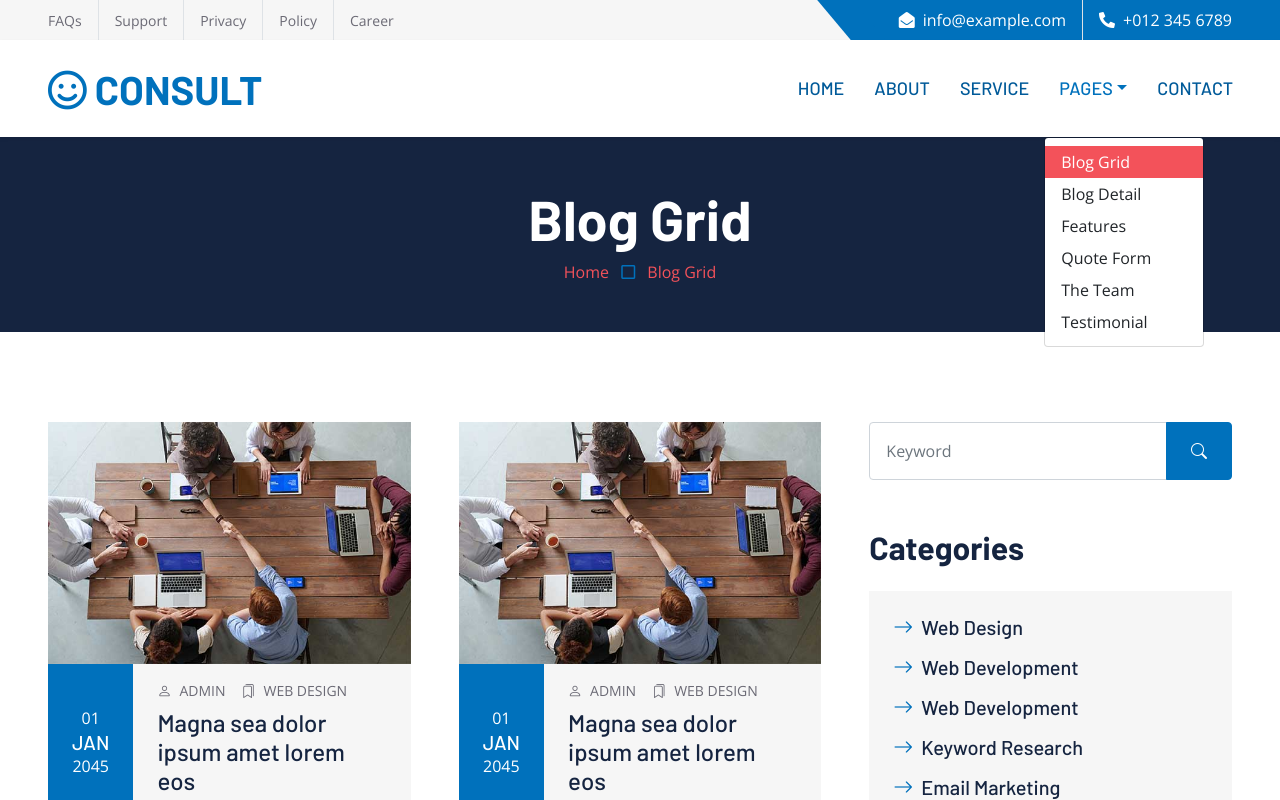
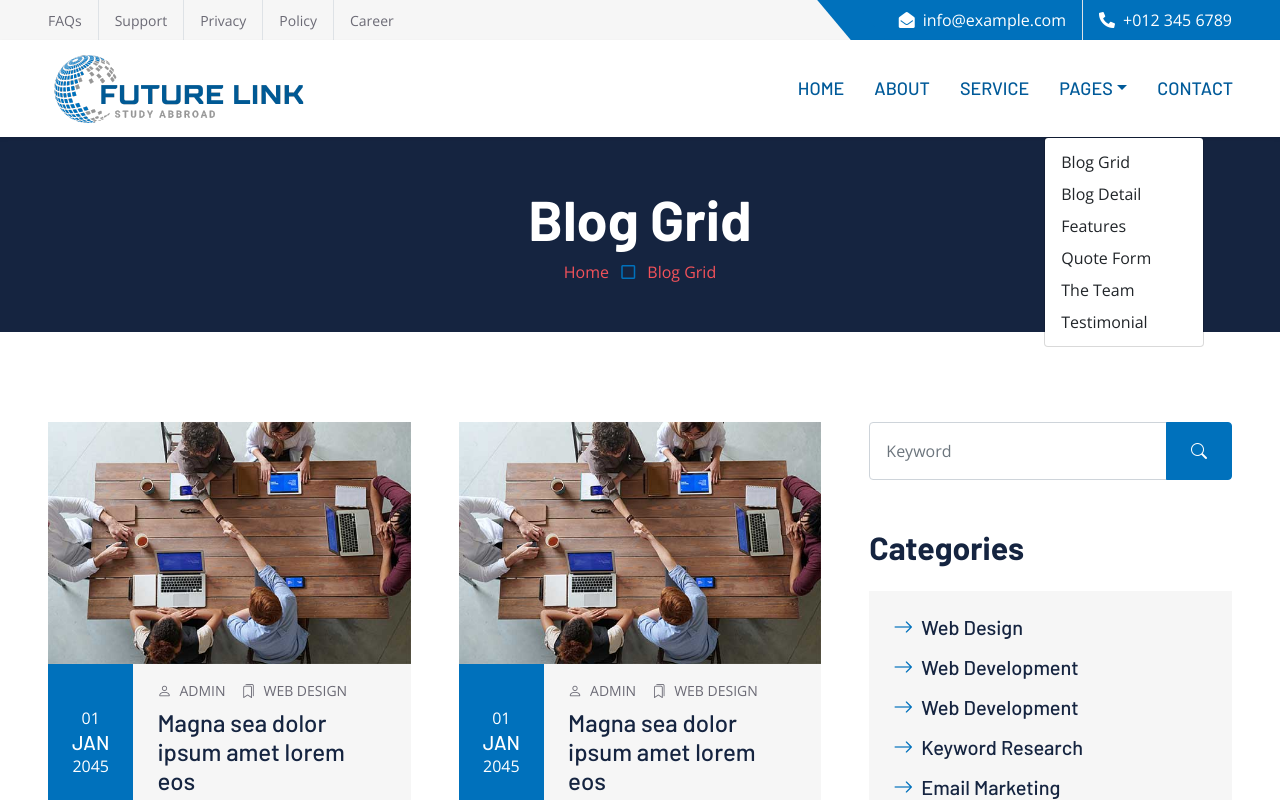
Before and after one commit to huzaifa2964/consultancy-website, a plain HTML site: page consultancy-website-template/blog.html in a window 1280 px wide. Both pictures are taken after a click on the link "PAGES". Shown: the top 800 px of the page. Drawn offline with nearby package versions, Linux system fonts and the light colour scheme.

Commit message:
all pages header

```diff
--- a/consultancy-website-template/blog.html
+++ b/consultancy-website-template/blog.html
@@ -59,10 +59,10 @@
 
 
     <!-- Navbar Start -->
-    <nav class="navbar navbar-expand-lg bg-white navbar-light shadow-sm px-5 py-3 py-lg-0">
-        <a href="index.html" class="navbar-brand p-0">
-            <h1 class="m-0 text-uppercase text-primary"><i class="far fa-smile text-primary me-2"></i>consult</h1>
-        </a>
+   <nav class="navbar navbar-expand-lg bg-white navbar-light shadow-sm px-5 py-3 py-lg-0">
+    <a href="index.html" class="navbar-brand p-0">
+        <img src="img/header-logo.png" alt="Future Link Study Abroad" style="height: 70px; width: 300px;">
+    </a>
         <button class="navbar-toggler" type="button" data-bs-toggle="collapse" data-bs-target="#navbarCollapse">
             <span class="navbar-toggler-icon"></span>
         </button>
@@ -72,9 +72,9 @@
                 <a href="about.html" class="nav-item nav-link">About</a>
                 <a href="service.html" class="nav-item nav-link">Service</a>
                 <div class="nav-item dropdown">
-                    <a href="#" class="nav-link dropdown-toggle active" data-bs-toggle="dropdown">Pages</a>
+                    <a href="#" class="nav-link dropdown-toggle" data-bs-toggle="dropdown">Pages</a>
                     <div class="dropdown-menu m-0">
-                        <a href="blog.html" class="dropdown-item active">Blog Grid</a>
+                        <a href="blog.html" class="dropdown-item">Blog Grid</a>
                         <a href="detail.html" class="dropdown-item">Blog Detail</a>
                         <a href="feature.html" class="dropdown-item">Features</a>
                         <a href="quote.html" class="dropdown-item">Quote Form</a>
```
Also changed, not shown: consultancy-website-template/about.html (+4 -4 lines), consultancy-website-template/contact.html (+4 -4 lines), consultancy-website-template/detail.html (+6 -6 lines), consultancy-website-template/feature.html (+6 -6 lines), consultancy-website-template/quote.html (+6 -6 lines), consultancy-website-template/service.html (+4 -4 lines), consultancy-website-template/team.html (+6 -6 lines), consultancy-website-template/testimonial.html (+6 -6 lines).
